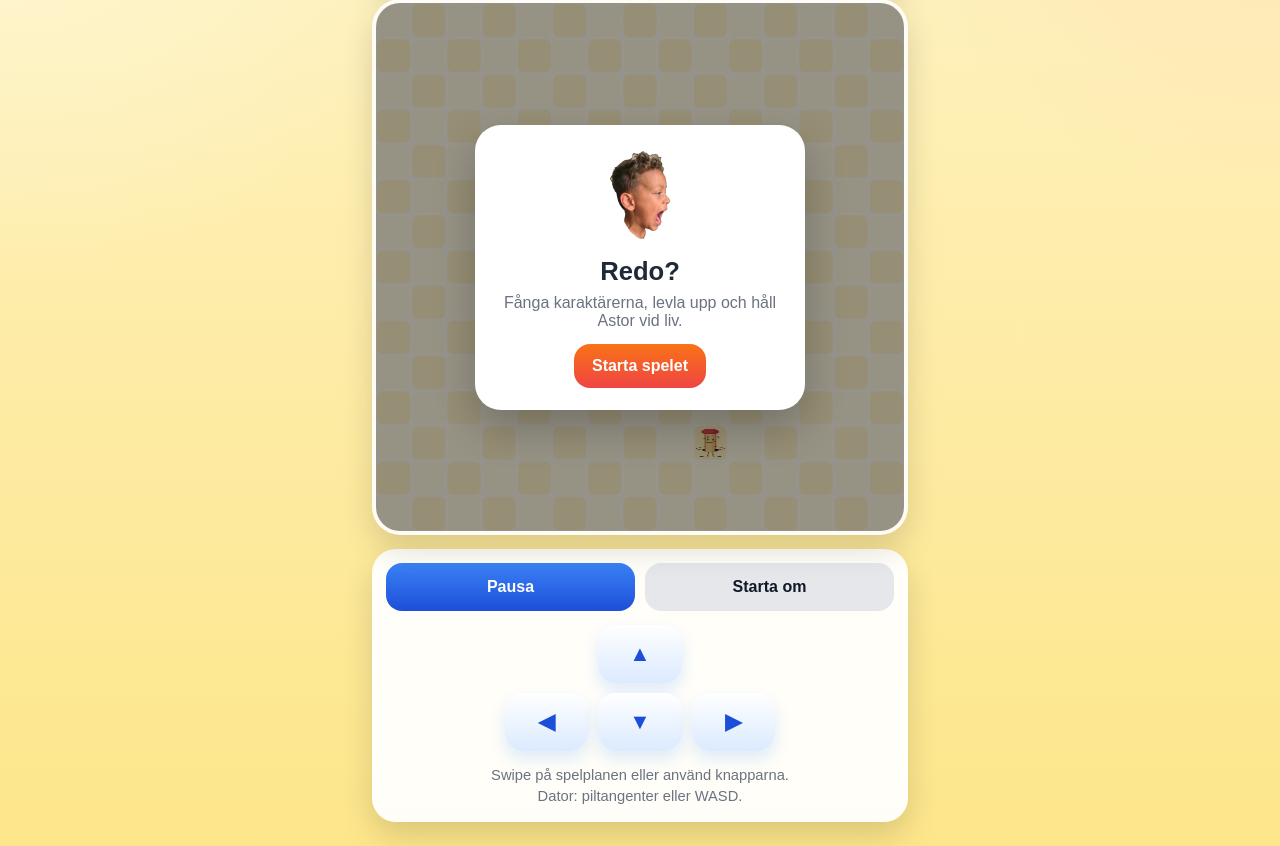
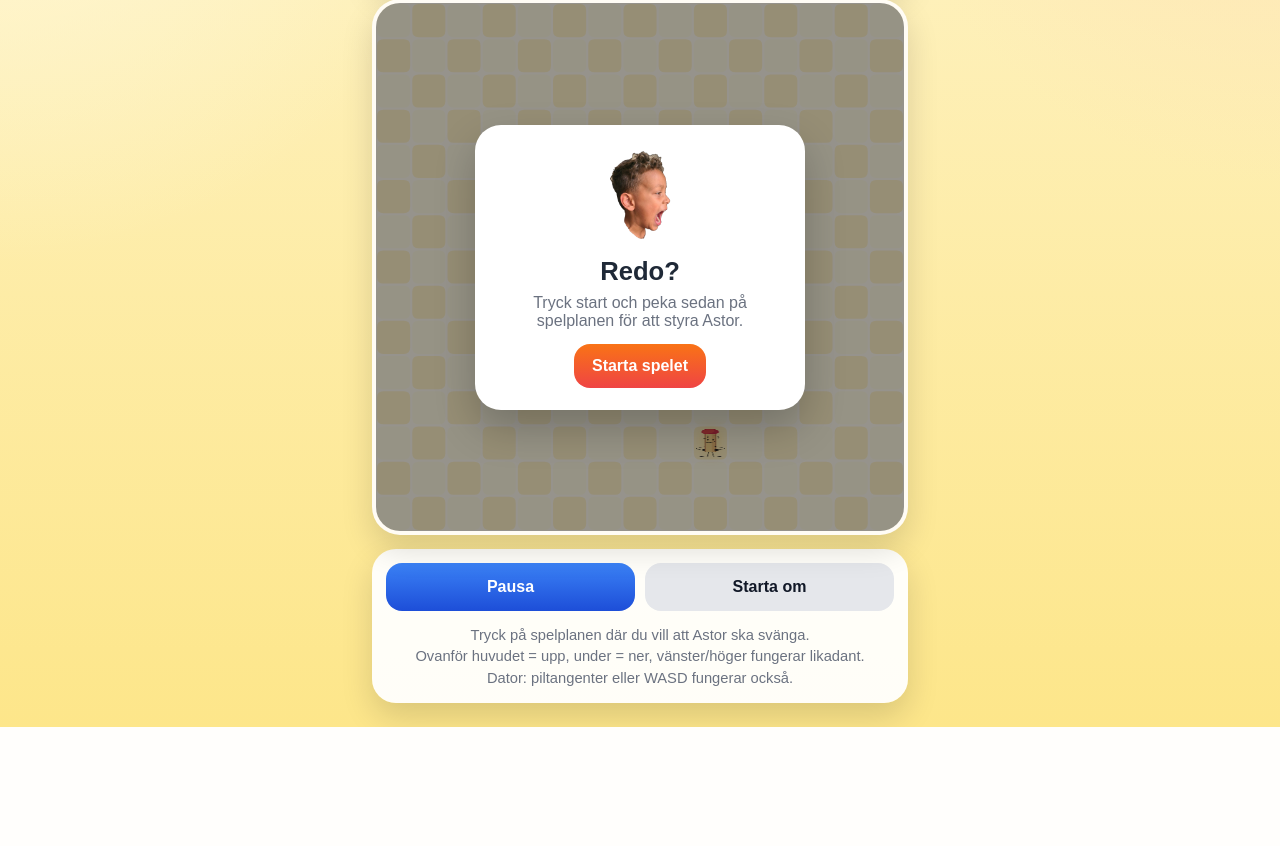
Before and after one commit to optiphyswe-cyber/BFDI-snake, a Flask app: page / in a window 1280 px wide. Shown: the part 216-1062 px from the top of the page. After the commit the page ends 943 px from the top, so only its background shows below. Run offline with Flask 3, Linux system fonts and the light colour scheme.

Commit message:
Update index.html

```diff
--- a/templates/index.html
+++ b/templates/index.html
@@ -46,7 +46,7 @@
           <div class="overlay-card">
             <img src="/static/astor-oppen-mun.png" alt="Astor" class="overlay-astor" />
             <h2>Redo?</h2>
-            <p>Fånga karaktärerna, levla upp och håll Astor vid liv.</p>
+            <p>Tryck start och peka sedan på spelplanen för att styra Astor.</p>
             <button id="startButton">Starta spelet</button>
           </div>
         </div>
@@ -83,19 +83,10 @@
         <button id="resetButton" class="action-btn secondary">Starta om</button>
       </div>
 
-      <div class="mobile-pad">
-        <div></div>
-        <button class="ctrl-btn" data-dir="UP">▲</button>
-        <div></div>
-
-        <button class="ctrl-btn" data-dir="LEFT">◀</button>
-        <button class="ctrl-btn" data-dir="DOWN">▼</button>
-        <button class="ctrl-btn" data-dir="RIGHT">▶</button>
-      </div>
-
       <p class="help-text">
-        Swipe på spelplanen eller använd knapparna.<br />
-        Dator: piltangenter eller WASD.
+        Tryck på spelplanen där du vill att Astor ska svänga.<br />
+        Ovanför huvudet = upp, under = ner, vänster/höger fungerar likadant.<br />
+        Dator: piltangenter eller WASD fungerar också.
       </p>
     </section>
   </div>
```
